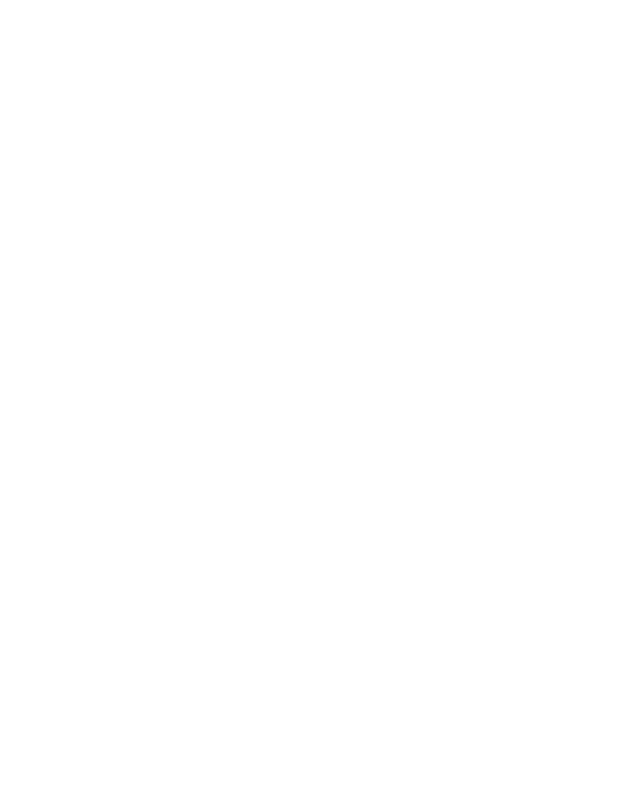
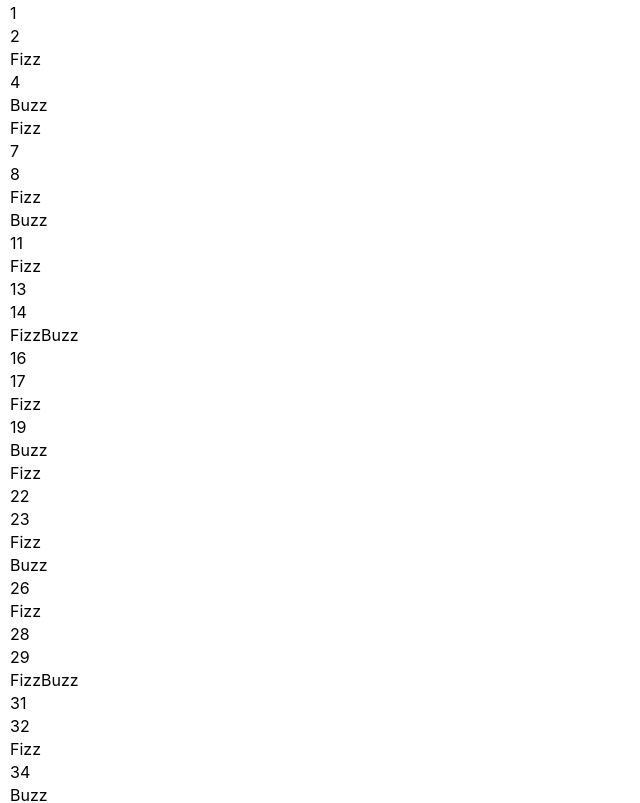
Before and after one commit to eeee386/SprintForms-task, a React (Create React App) app: page / in a window 1280 px wide. Shown: the top 803 px of the page, without its empty margins (0-640 px from the left). Built offline with nearby package versions, Linux system fonts and the light colour scheme.

Commit message:
The base FizzBuzz is ready

```diff
--- /dev/null
+++ b/src/components/FizzBuzz.css
@@ -0,0 +1,8 @@
+.numberWrapper {
+  display: flex;
+  flex-direction: column;
+}
+
+.numberWrapper > span {
+  margin: 3px 0 0 10px;
+}
--- a/src/components/FizzBuzz.tsx
+++ b/src/components/FizzBuzz.tsx
@@ -1,5 +1,23 @@
-import React from 'react';
+import React, {useState} from 'react';
+import './FizzBuzz.css'
+const onetoHundred = Array.from(Array(101).keys());
+onetoHundred.shift();
 
 export const FizzBuzz = () => {
-    return null;
+    const [three, setThree] = useState("Fizz");
+    const [five, setFive] = useState("Buzz");
+    const writeFizzBuzz = (e: number): string => {
+        let s = "";
+        if(e % 3 === 0){
+            s += three;
+        }
+        if(e %5 === 0){
+            s += five;
+        }
+        return s || e.toString();
+    }
+
+    return <div className={"numberWrapper"}>
+        {onetoHundred.map(e => <span>{writeFizzBuzz(e)}</span>)}
+    </div>;
 }
```
Also changed, not shown: 2 other files (tests, documents, lock files or other folders).
